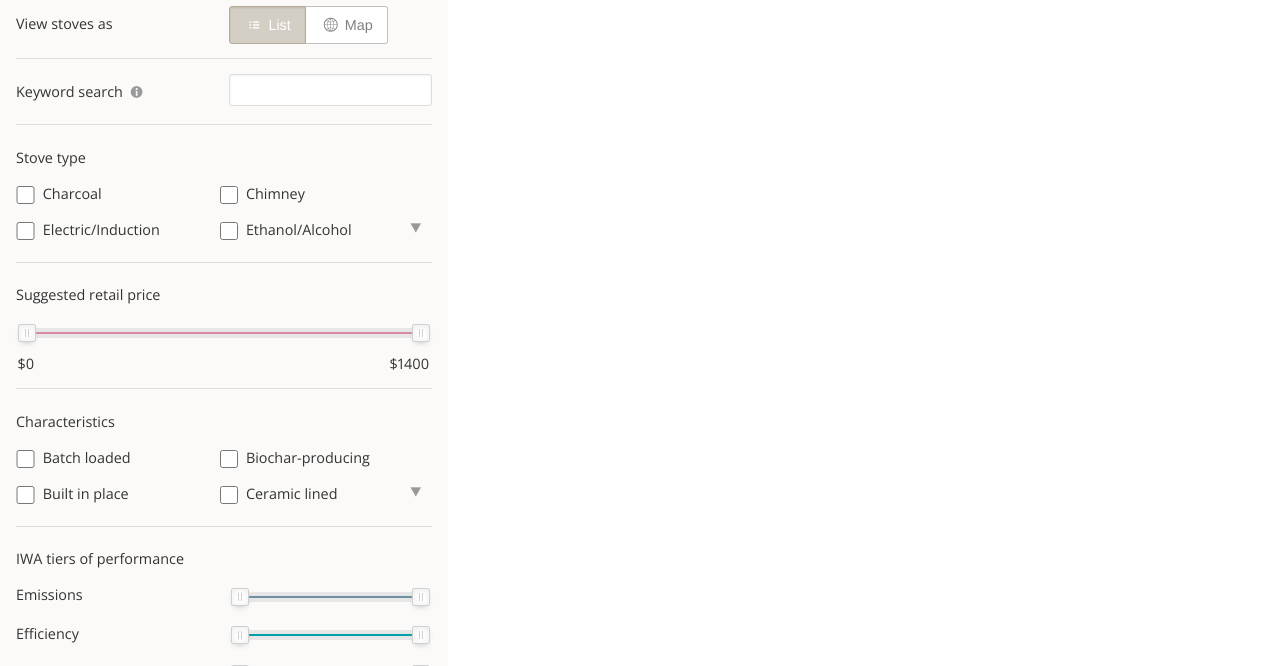
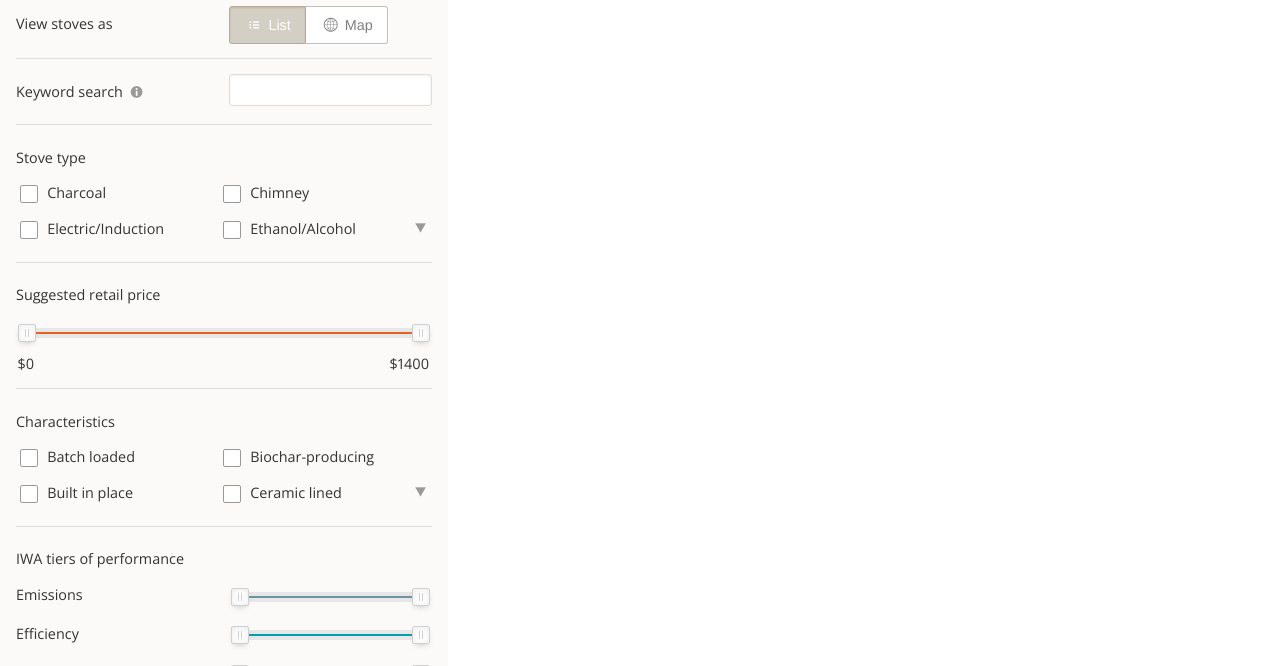
Before and after one commit to thebenedict/stovecat-design, a plain HTML site: page index.html in a window 1280 px wide. Shown: the part 134-800 px from the top of the page. Drawn offline with nearby package versions, Linux system fonts and the light colour scheme.

Commit message:
style checkboxen

```diff
--- a/css/fontello.css
+++ b/css/fontello.css
@@ -1,10 +1,10 @@
 @font-face {
   font-family: 'fontello';
-  src: url('../font/fontello.eot?44632683');
-  src: url('../font/fontello.eot?44632683#iefix') format('embedded-opentype'),
-       url('../font/fontello.woff?44632683') format('woff'),
-       url('../font/fontello.ttf?44632683') format('truetype'),
-       url('../font/fontello.svg?44632683#fontello') format('svg');
+  src: url('../font/fontello.eot?11886298');
+  src: url('../font/fontello.eot?11886298#iefix') format('embedded-opentype'),
+       url('../font/fontello.woff?11886298') format('woff'),
+       url('../font/fontello.ttf?11886298') format('truetype'),
+       url('../font/fontello.svg?11886298#fontello') format('svg');
   font-weight: normal;
   font-style: normal;
 }
@@ -14,7 +14,7 @@
 @media screen and (-webkit-min-device-pixel-ratio:0) {
   @font-face {
     font-family: 'fontello';
-    src: url('../font/fontello.svg?44632683#fontello') format('svg');
+    src: url('../font/fontello.svg?11886298#fontello') format('svg');
   }
 }
 */
@@ -56,3 +56,4 @@
 .icon-info:before { content: '\e803'; } /* '' */
 .icon-down-dir:before { content: '\e804'; } /* '' */
 .icon-up-dir:before { content: '\e805'; } /* '' */
+.icon-ok:before { content: '\e806'; } /* '' */
--- a/js/filters.js
+++ b/js/filters.js
@@ -35,6 +35,10 @@ $('#price-slider').Link('upper').to($('#price-max-label .value'), function ( val
 
 //
 
+function smallTicks( value, type ){
+	return 1;
+}
+
 $('.iwa-slider').noUiSlider({
 	start: [ 0, 4 ],
 	step: 1,
@@ -57,5 +61,5 @@ $('#iwa-safety-slider').Link('upper').to($('#iwa-safety-max'));
 
 $('#iwa-safety-slider').noUiSlider_pips({
 	mode: 'steps',
-	density: 1
+	filter: smallTicks,
 });
--- a/sass/base/_forms.scss
+++ b/sass/base/_forms.scss
@@ -62,8 +62,30 @@ input[type="search"] {
 
 input[type="checkbox"],
 input[type="radio"] {
-  display: inline;
+  display: inline-block;
   margin-right: $small-spacing / 2;
+  position: relative;
+  -webkit-appearance: none;
+  height: 1.25em;
+  width: 1.25em;
+  vertical-align: bottom;
+  border: 1px solid $medium-gray;
+  border-radius: 2px;
+  background-color: white;
+
+  &:focus { outline: none; }
+}
+
+input[type="checkbox"]:checked:before {
+  font-family: 'fontello';
+  content: '\e806';
+  position: absolute;
+  font-size: 0.9em;
+  left: 0;
+  top: 2px;
+  text-align: center;
+  width: 1.25em;
+  color: $strong-accent-color;
 }
 
 input[type="file"] {
--- a/sass/base/_variables.scss
+++ b/sass/base/_variables.scss
@@ -37,7 +37,7 @@ $action-color: $medium-gray;
 
 // Accent Colors
 $base-accent-color: $alliance-tan;
-$strong-accent-color: $alliance-pink;
+$strong-accent-color: $alliance-orange;
 
 // Border
 $base-border-color: $light-gray;
--- a/sass/modules/_filter-panel.scss
+++ b/sass/modules/_filter-panel.scss
@@ -44,7 +44,8 @@
     .icon-info { color: $action-color; }
 
     input {
-      margin: 0;
+      margin-top: 0;
+      margin-bottom: 0;
     }
   }
 
@@ -54,9 +55,10 @@
     label {
       @include span-columns(6 of 12);
       font-family: $heading-font-family;
-      padding: 0.5em 0;
+      padding: 0.6em 0;
       font-weight: 400;
       margin: 0;
+      line-height: 1.3em;
     }
 
     .string {
@@ -75,14 +77,9 @@
       font-size: 1.6em;
       color: $action-color;
 
+        &:before { margin-right: 0; }
+
         &:hover { color: darken($action-color, 15%); }
-    }
-
-    .checkbox {
-      margin-right: 0.25em;
-      height: 1.25em;
-      width: 1.35em;
-      vertical-align: bottom;
     }
 
     .more-choices { @include span-columns(12 of 12) }
--- a/sass/modules/_slider.scss
+++ b/sass/modules/_slider.scss
@@ -63,7 +63,7 @@
 
 	#iwa-safety-slider {
 		.noUi-origin {
-			&:first-child { background: $alliance-orange; }
+			&:first-child { background: $alliance-pink; }
 		}
 	}
 	// handles and handle stripes overrides
@@ -112,6 +112,9 @@
 	  height: 2px;
 	}
 
+	.noUi-marker-horizontal.noUi-marker-large { height: 10px; }
+	.noUi-value-horizontal { padding-top: 15px; }
+
 }
 
 
```
Also changed, not shown: css/app.css, font/fontello.ttf, font/fontello.woff, 3 other files.
